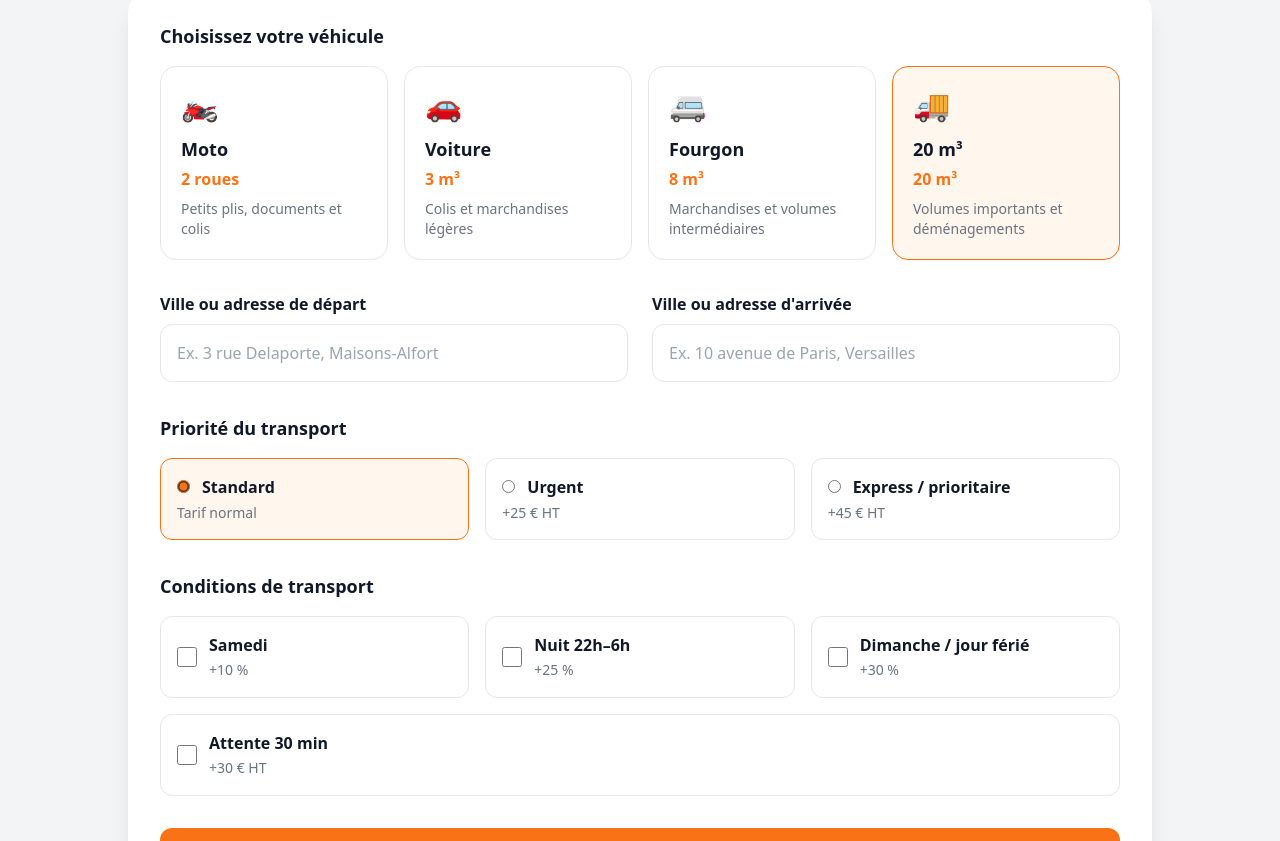
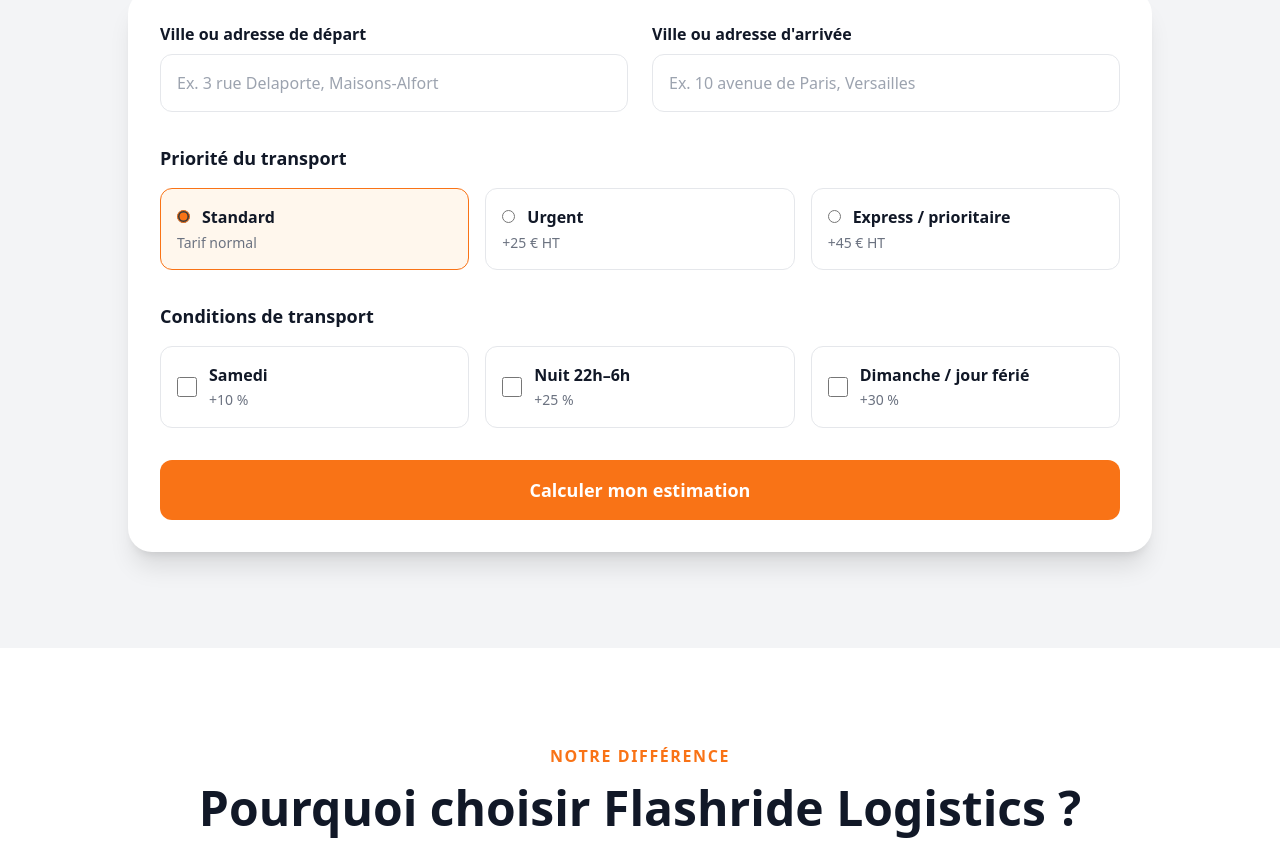
Before and after one commit to jasonvandommele-commits/flashride-logistics, a Next.js app: page / in a window 1280 px wide. Shown: the part 3100-3941 px from the top of the page. Built offline with nearby package versions, Linux system fonts and the light colour scheme.

Commit message:
Update CalculateurTransport.jsx

```diff
--- a/app/components/CalculateurTransport.jsx
+++ b/app/components/CalculateurTransport.jsx
@@ -10,49 +10,13 @@ const INITIAL_FORM = {
   depart: "",
   arrivee: "",
 
-  vehicle: "20m3",
-
+  // Priorité
   priorite: "standard",
 
+  // Période
   samedi: false,
   nuit: false,
   dimanche: false,
-
-  attente: false,
-};
-
-/* =========================================================
-   VEHICULES
-========================================================= */
-
-const VEHICLES = {
-  moto: {
-    label: "Moto",
-    volume: "2 roues",
-    description:
-      "Petits plis, documents et colis",
-  },
-
-  voiture: {
-    label: "Voiture",
-    volume: "3 m³",
-    description:
-      "Colis et marchandises légères",
-  },
-
-  fourgon: {
-    label: "Fourgon",
-    volume: "8 m³",
-    description:
-      "Marchandises et volumes intermédiaires",
-  },
-
-  "20m3": {
-    label: "20 m³",
-    volume: "20 m³",
-    description:
-      "Volumes importants et déménagements",
-  },
 };
 
 /* =========================================================
@@ -70,30 +34,21 @@ function AddressInput({
   const [suggestions, setSuggestions] =
     useState([]);
 
-  const [
-    loadingSuggestions,
-    setLoadingSuggestions,
-  ] = useState(false);
+  const [loadingSuggestions, setLoadingSuggestions] =
+    useState(false);
 
-  const [
-    showSuggestions,
-    setShowSuggestions,
-  ] = useState(false);
+  const [showSuggestions, setShowSuggestions] =
+    useState(false);
 
-  const wrapperRef =
-    useRef(null);
-
-  const abortRef =
-    useRef(null);
-
-  const requestIdRef =
-    useRef(0);
+  const wrapperRef = useRef(null);
+  const abortRef = useRef(null);
+  const requestIdRef = useRef(0);
 
   const justSelectedRef =
     useRef(false);
 
   /* =======================================================
-     AUTOCOMPLETION
+     AUTOCOMPLÉTION
   ======================================================= */
 
   useEffect(() => {
@@ -172,7 +127,9 @@ function AddressInput({
               ? data.suggestions
               : [];
 
-          setSuggestions(results);
+          setSuggestions(
+            results
+          );
 
           setShowSuggestions(
             results.length > 0
@@ -195,14 +152,18 @@ function AddressInput({
             requestIdRef.current
           ) {
             setSuggestions([]);
-            setShowSuggestions(false);
+            setShowSuggestions(
+              false
+            );
           }
         } finally {
           if (
             requestId ===
             requestIdRef.current
           ) {
-            setLoadingSuggestions(false);
+            setLoadingSuggestions(
+              false
+            );
           }
         }
       }, 220);
@@ -213,7 +174,7 @@ function AddressInput({
   }, [value]);
 
   /* =======================================================
-     CLIC EXTERIEUR
+     CLIC EXTÉRIEUR
   ======================================================= */
 
   useEffect(() => {
@@ -226,7 +187,9 @@ function AddressInput({
           event.target
         )
       ) {
-        setShowSuggestions(false);
+        setShowSuggestions(
+          false
+        );
       }
     }
 
@@ -244,7 +207,7 @@ function AddressInput({
   }, []);
 
   /* =======================================================
-     SELECTION
+     SÉLECTION ADRESSE
   ======================================================= */
 
   function handleSelect(
@@ -275,9 +238,15 @@ function AddressInput({
     justSelectedRef.current =
       true;
 
-    setShowSuggestions(false);
+    setShowSuggestions(
+      false
+    );
+
     setSuggestions([]);
-    setLoadingSuggestions(false);
+
+    setLoadingSuggestions(
+      false
+    );
 
     onSelect(
       name,
@@ -287,7 +256,7 @@ function AddressInput({
   }
 
   /* =======================================================
-     CHANGEMENT
+     CHANGEMENT MANUEL
   ======================================================= */
 
   function handleInputChange(
@@ -394,12 +363,16 @@ function AddressInput({
 
                       <div className="min-w-0">
                         <p className="font-semibold text-gray-900">
-                          {addressLine1}
+                          {
+                            addressLine1
+                          }
                         </p>
 
                         {addressLine2 && (
                           <p className="text-sm text-gray-500 mt-1">
-                            {addressLine2}
+                            {
+                              addressLine2
+                            }
                           </p>
                         )}
                       </div>
@@ -415,7 +388,7 @@ function AddressInput({
 }
 
 /* =========================================================
-   CALCULATEUR
+   CALCULATEUR TRANSPORT
 ========================================================= */
 
 export default function CalculateurTransport() {
@@ -454,7 +427,6 @@ export default function CalculateurTransport() {
     setForm((previous) => {
       const next = {
         ...previous,
-
         [name]:
           type === "checkbox"
             ? checked
@@ -462,17 +434,26 @@ export default function CalculateurTransport() {
       };
 
       if (
+        name === "priorite"
+      ) {
+        next.priorite =
+          value;
+      }
+
+      if (
         name === "samedi" &&
         checked
       ) {
-        next.dimanche = false;
+        next.dimanche =
+          false;
       }
 
       if (
         name === "dimanche" &&
         checked
       ) {
-        next.samedi = false;
+        next.samedi =
+          false;
       }
 
       return next;
@@ -492,20 +473,10 @@ export default function CalculateurTransport() {
       setResult(null);
       setError("");
     }
-
-    /*
-     * Changement de véhicule :
-     * on efface le résultat précédent.
-     */
-
-    if (name === "vehicle") {
-      setResult(null);
-      setError("");
-    }
   }
 
   /* =======================================================
-     SELECTION ADRESSE
+     SÉLECTION ADRESSE
   ======================================================= */
 
   function handleAddressSelect(
@@ -605,8 +576,9 @@ export default function CalculateurTransport() {
 
       /*
        * Hors IDF :
-       * l'API renvoie success:false
-       * avec reason=hors_zone.
+       * on affiche le message de devis
+       * au lieu de considérer cela
+       * comme une erreur technique.
        */
 
       if (
@@ -672,9 +644,6 @@ export default function CalculateurTransport() {
     }
   }
 
-  const selectedVehicle =
-    VEHICLES[form.vehicle];
-
   /* =======================================================
      RENDER
   ======================================================= */
@@ -688,6 +657,7 @@ export default function CalculateurTransport() {
         ================================================= */}
 
         <div className="text-center mb-12">
+
           <p className="text-orange-500 font-bold uppercase tracking-widest">
             Calculateur transport
           </p>
@@ -697,10 +667,11 @@ export default function CalculateurTransport() {
           </h2>
 
           <p className="mt-5 text-gray-600 text-lg">
-            Sélectionnez votre véhicule,
-            indiquez votre trajet et obtenez
-            une estimation instantanée.
+            Transport 20 m³ avec chauffeur.
+            Obtenez une estimation instantanée
+            selon votre trajet et vos options.
           </p>
+
         </div>
 
         {/* =================================================
@@ -713,85 +684,10 @@ export default function CalculateurTransport() {
         >
 
           {/* =================================================
-              VEHICULE
-          ================================================= */}
-
-          <div>
-            <p className="font-bold text-lg mb-4">
-              Choisissez votre véhicule
-            </p>
-
-            <div className="grid sm:grid-cols-2 lg:grid-cols-4 gap-4">
-
-              {Object.entries(
-                VEHICLES
-              ).map(
-                ([
-                  key,
-                  vehicle,
-                ]) => (
-                  <label
-                    key={key}
-                    className={`border rounded-2xl p-5 cursor-pointer transition ${
-                      form.vehicle ===
-                      key
-                        ? "border-orange-500 bg-orange-50 shadow-sm"
-                        : "border-gray-200 hover:border-orange-300"
-                    }`}
-                  >
-                    <input
-                      type="radio"
-                      name="vehicle"
-                      value={key}
-                      checked={
-                        form.vehicle ===
-                        key
-                      }
-                      onChange={
-                        handleChange
-                      }
-                      className="sr-only"
-                    />
-
-                    <div className="text-3xl mb-3">
-                      {key === "moto" &&
-                        "🏍️"}
-
-                      {key === "voiture" &&
-                        "🚗"}
-
-                      {key === "fourgon" &&
-                        "🚐"}
-
-                      {key === "20m3" &&
-                        "🚚"}
-                    </div>
-
-                    <p className="font-bold text-lg">
-                      {vehicle.label}
-                    </p>
-
-                    <p className="text-orange-500 font-semibold mt-1">
-                      {vehicle.volume}
-                    </p>
-
-                    <p className="text-gray-500 text-sm mt-2">
-                      {
-                        vehicle.description
-                      }
-                    </p>
-                  </label>
-                )
-              )}
-
-            </div>
-          </div>
-
-          {/* =================================================
               ADRESSES
           ================================================= */}
 
-          <div className="grid md:grid-cols-2 gap-6 mt-8">
+          <div className="grid md:grid-cols-2 gap-6">
 
             <AddressInput
               name="depart"
@@ -818,7 +714,7 @@ export default function CalculateurTransport() {
           </div>
 
           {/* =================================================
-              PRIORITE
+              PRIORITÉ
           ================================================= */}
 
           <div className="mt-8">
@@ -828,6 +724,8 @@ export default function CalculateurTransport() {
             </p>
 
             <div className="grid sm:grid-cols-3 gap-4">
+
+              {/* STANDARD */}
 
               <label
                 className={`border rounded-xl p-4 cursor-pointer transition ${
@@ -860,6 +758,8 @@ export default function CalculateurTransport() {
                 </p>
               </label>
 
+              {/* URGENT */}
+
               <label
                 className={`border rounded-xl p-4 cursor-pointer transition ${
                   form.priorite ===
@@ -887,23 +787,11 @@ export default function CalculateurTransport() {
                 </strong>
 
                 <p className="text-gray-500 text-sm mt-1">
-                  {form.vehicle ===
-                    "moto" &&
-                    "+10 € HT"}
-
-                  {form.vehicle ===
-                    "voiture" &&
-                    "+15 € HT"}
-
-                  {form.vehicle ===
-                    "fourgon" &&
-                    "+20 € HT"}
-
-                  {form.vehicle ===
-                    "20m3" &&
-                    "+25 € HT"}
+                  +25 € HT
                 </p>
               </label>
+
+              {/* EXPRESS */}
 
               <label
                 className={`border rounded-xl p-4 cursor-pointer transition ${
@@ -932,21 +820,7 @@ export default function CalculateurTransport() {
                 </strong>
 
                 <p className="text-gray-500 text-sm mt-1">
-                  {form.vehicle ===
-                    "moto" &&
-                    "+20 € HT"}
-
-                  {form.vehicle ===
-                    "voiture" &&
-                    "+30 € HT"}
-
-                  {form.vehicle ===
-                    "fourgon" &&
-                    "+35 € HT"}
-
-                  {form.vehicle ===
-                    "20m3" &&
-                    "+45 € HT"}
+                  +45 € HT
                 </p>
               </label>
 
@@ -1028,12 +902,7 @@ export default function CalculateurTransport() {
                   <br />
 
                   <span className="text-gray-500 text-sm">
-                    {form.vehicle ===
-                      "moto" ||
-                    form.vehicle ===
-                      "voiture"
-                      ? "+20 %"
-                      : "+25 %"}
+                    +25 %
                   </span>
                 </span>
               </label>
@@ -1067,57 +936,12 @@ export default function CalculateurTransport() {
                   <br />
 
                   <span className="text-gray-500 text-sm">
-                    {form.vehicle ===
-                      "moto" ||
-                    form.vehicle ===
-                      "voiture"
-                      ? "+25 %"
-                      : "+30 %"}
+                    +30 %
                   </span>
                 </span>
               </label>
 
             </div>
-          </div>
-
-          {/* =================================================
-              ATTENTE
-          ================================================= */}
-
-          <div className="mt-4">
-
-            <label
-              className={`flex items-center gap-3 border rounded-xl p-4 cursor-pointer transition ${
-                form.attente
-                  ? "border-orange-500 bg-orange-50"
-                  : "border-gray-200 hover:border-orange-300"
-              }`}
-            >
-              <input
-                type="checkbox"
-                name="attente"
-                checked={
-                  form.attente
-                }
-                onChange={
-                  handleChange
-                }
-                className="w-5 h-5 accent-orange-500"
-              />
-
-              <span>
-                <strong>
-                  Attente 30 min
-                </strong>
-
-                <br />
-
-                <span className="text-gray-500 text-sm">
-                  +30 € HT
-                </span>
-              </span>
-            </label>
-
           </div>
 
           {/* =================================================
@@ -1147,71 +971,50 @@ export default function CalculateurTransport() {
         )}
 
         {/* =================================================
-            RESULTAT HORS IDF
+            RÉSULTAT
         ================================================= */}
 
-        {result &&
-          result.reason ===
-            "hors_zone" && (
-            <div
-              id="resultat-calculateur"
-              className="mt-8 bg-white rounded-3xl shadow-xl p-8 scroll-mt-8"
-            >
-              <div className="text-center">
-
-                <p className="text-orange-500 font-bold uppercase tracking-widest">
-                  Demande de devis
-                </p>
-
-                <h3 className="text-3xl font-black mt-3">
-                  Ce trajet est hors Île-de-France
-                </h3>
-
-                <p className="text-gray-600 mt-4">
-                  Pour ce type de trajet,
-                  nous établissons un devis
-                  personnalisé.
-                </p>
-
-                <div className="mt-6 bg-gray-100 rounded-2xl p-5">
-
-                  <p className="font-bold">
-                    {result.vehicle}
-                  </p>
-
-                  <p className="text-gray-500 mt-1">
-                    {result.depart?.ville ||
-                      result.depart?.codePostal}
-                    {" → "}
-                    {result.arrivee?.ville ||
-                      result.arrivee?.codePostal}
-                  </p>
-
-                </div>
-
-                <a
-                  href="#devis"
-                  className="mt-6 block w-full text-center bg-orange-500 text-white font-bold rounded-xl p-4 hover:bg-orange-600 transition"
-                >
-                  Demander mon devis
-                </a>
-
-              </div>
-            </div>
-          )}
-
-        {/* =================================================
-            RESULTAT NORMAL
-        ================================================= */}
-
-        {result &&
-          result.success && (
+        {result && (
           <div
             id="resultat-calculateur"
             className="mt-8 bg-white rounded-3xl shadow-xl p-8 scroll-mt-8"
           >
 
-              {/* PRIX */}
+            {/* =================================================
+                HORS IDF
+            ================================================= */}
+
+            {result.reason ===
+            "hors_zone" ? (
+              <div className="text-center">
+
+                <p className="text-orange-500 font-bold uppercase tracking-widest">
+                  Transport sur devis
+                </p>
+
+                <h3 className="text-3xl font-black mt-4">
+                  Une étude personnalisée est nécessaire
+                </h3>
+
+                <p className="text-gray-600 mt-4 max-w-2xl mx-auto">
+                  Ce trajet sort de notre zone
+                  de tarification automatique
+                  en Île-de-France.
+                </p>
+
+                <a
+                  href="#devis"
+                  className="mt-8 inline-block bg-orange-500 text-white font-bold rounded-xl px-8 py-4 hover:bg-orange-600 transition"
+                >
+                  Demander un devis
+                </a>
+
+              </div>
+            ) : (
+              <>
+                {/* =========================================
+                    PRIX
+                ========================================= */}
 
                 <div className="text-center">
 
@@ -1220,25 +1023,25 @@ export default function CalculateurTransport() {
                   </p>
 
                   <p className="text-5xl font-black mt-3">
-                  {
-                    result.tarif
-                      .totalHT
-                  }{" "}
+                    <span className="text-2xl font-bold mr-2">
+                      À partir de
+                    </span>
+
+                    {result.tarif.totalHT}{" "}
                     <span className="text-xl ml-2">
                       € HT
                     </span>
                   </p>
 
                   <p className="text-gray-500 mt-2">
-                  {result.vehicle}
-                  {" — "}
-                  {result.volume}
-                  {" avec chauffeur"}
+                    Transport 20 m³ avec chauffeur
                   </p>
 
                 </div>
 
-              {/* TRAJET */}
+                {/* =========================================
+                    TRAJET
+                ========================================= */}
 
                 <div className="mt-8 grid md:grid-cols-3 gap-4">
 
@@ -1280,18 +1083,6 @@ export default function CalculateurTransport() {
                       km
                     </p>
 
-                  {result.trajet
-                    .dureeMinutes && (
-                    <p className="text-sm text-gray-500 mt-1">
-                      Environ{" "}
-                      {
-                        result.trajet
-                          .dureeMinutes
-                      }{" "}
-                      min
-                    </p>
-                  )}
-
                   </div>
 
                   <div className="bg-gray-100 rounded-2xl p-5 text-center">
@@ -1320,11 +1111,14 @@ export default function CalculateurTransport() {
 
                 </div>
 
-              {/* DETAIL PRIX */}
+                {/* =========================================
+                    DÉTAIL PRIX
+                ========================================= */}
 
                 <div className="mt-8 border-t pt-6">
 
                   <div className="flex justify-between py-2">
+
                     <span>
                       Tarif de base
                     </span>
@@ -1336,6 +1130,7 @@ export default function CalculateurTransport() {
                       }{" "}
                       € HT
                     </strong>
+
                   </div>
 
                   {result.tarif
@@ -1368,6 +1163,7 @@ export default function CalculateurTransport() {
                         key={index}
                         className="flex justify-between py-2"
                       >
+
                         <span>
                           {
                             supplement.label
@@ -1380,13 +1176,16 @@ export default function CalculateurTransport() {
                             ? `+${supplement.amount} €`
                             : "Appliqué"}
                         </strong>
+
                       </div>
                     )
                   )}
 
                 </div>
 
-              {/* SUPPLEMENTS */}
+                {/* =========================================
+                    INFORMATIONS
+                ========================================= */}
 
                 <div className="mt-6 bg-orange-50 rounded-2xl p-5">
 
@@ -1401,23 +1200,30 @@ export default function CalculateurTransport() {
 
                 </div>
 
-              {/* DISCLAIMER */}
+                {/* =========================================
+                    DISCLAIMER
+                ========================================= */}
 
                 <div className="mt-6 text-center">
 
                   <p className="text-xs text-gray-500 leading-relaxed">
                     Tarif indicatif calculé
-                  automatiquement. Le montant
-                  définitif peut être ajusté selon
-                  les conditions réelles de la
-                  mission, notamment l'accès,
-                  le stationnement, la manutention
-                  ou les contraintes particulières.
+                    automatiquement et affiché
+                    à partir du tarif applicable.
+                    Le montant définitif peut être
+                    ajusté selon les conditions
+                    réelles de la mission,
+                    notamment l'accès,
+                    le stationnement, la
+                    manutention ou les contraintes
+                    particulières.
                   </p>
 
                 </div>
 
-              {/* DEVIS */}
+                {/* =========================================
+                    DEVIS
+                ========================================= */}
 
                 <a
                   href="#devis"
@@ -1426,6 +1232,9 @@ export default function CalculateurTransport() {
                   Confirmer ma demande de devis
                 </a>
 
+              </>
+            )}
+
           </div>
         )}
 
```
Lines whose indentation alone changed are shown as unchanged.
